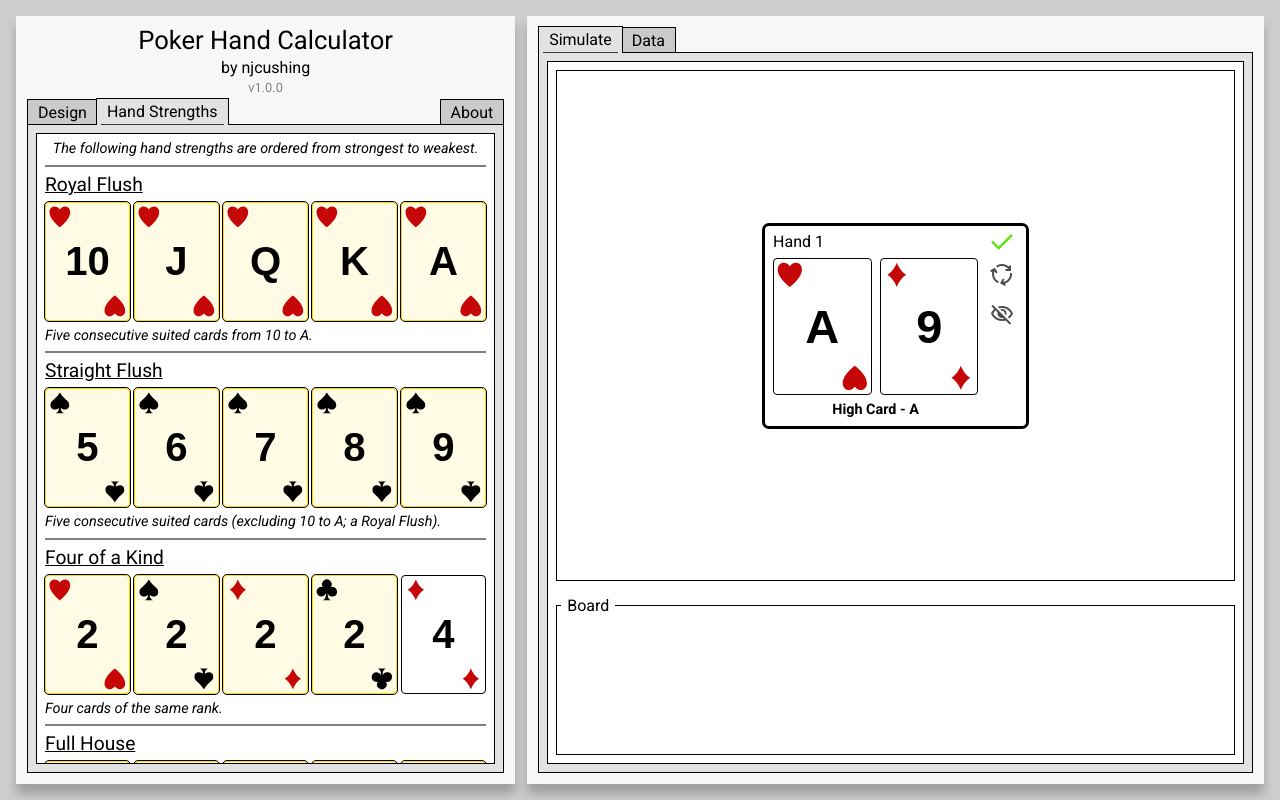
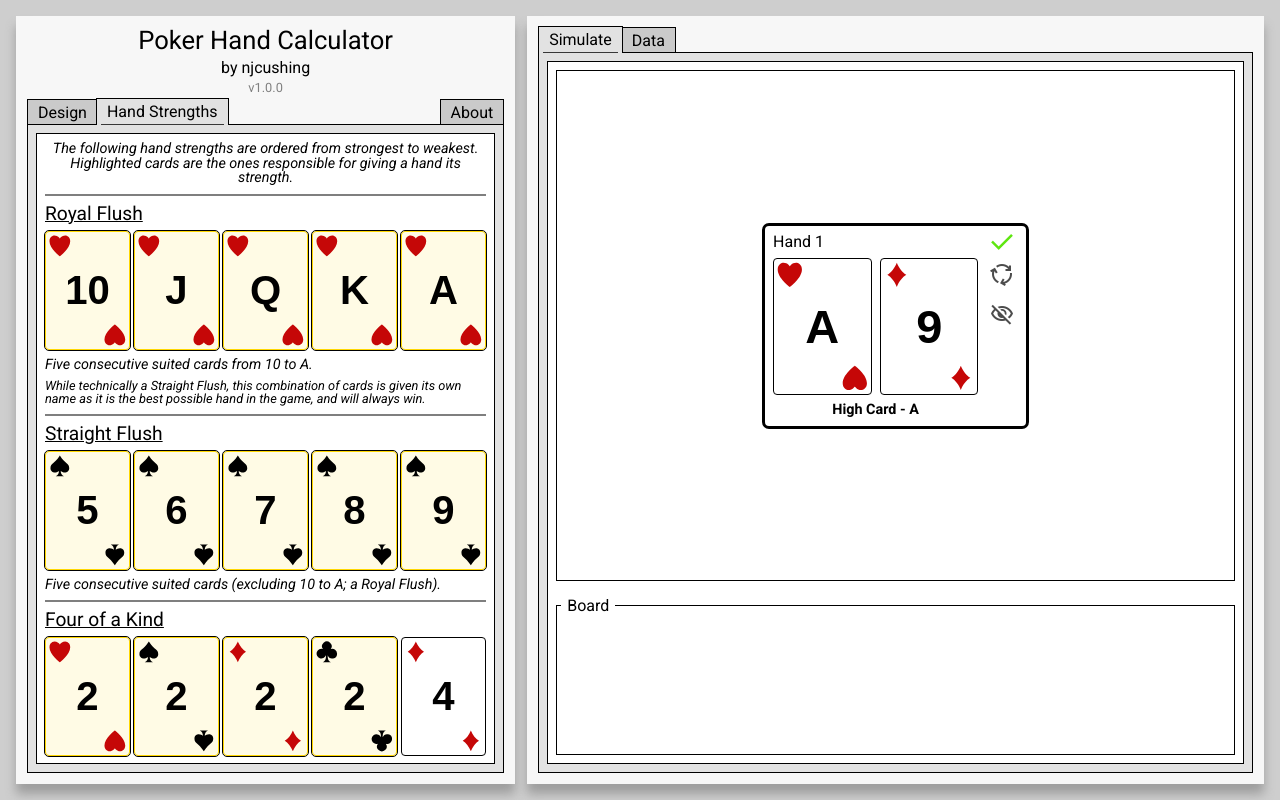
Before and after one commit to njcushing/poker-hand-calculator, a React (Vite) app: page / in a window 1280 px wide. Both pictures are taken after a click on the button "Hand Strengths". Built offline with nearby package versions, Linux system fonts and the light colour scheme.

Commit message:
Provide more clarification where appropriate

```diff
--- a/src/features/HandStrengths/index.tsx
+++ b/src/features/HandStrengths/index.tsx
@@ -27,6 +27,8 @@ const handStrengths: THandStrength[] = [
             { info: pickCard(deck, 1)!.card, showing: true },
         ],
         description: "Five consecutive suited cards from 10 to A.",
+        additionalInformation: `While technically a Straight Flush, this combination of cards is
+        given its own name as it is the best possible hand in the game, and will always win.`,
     },
     {
         name: "Straight Flush",
@@ -136,7 +138,8 @@ export function HandStrengths() {
     return (
         <ul className={styles["hand-strengths"]}>
             <p className={styles["hand-strengths-title"]}>
-                The following hand strengths are ordered from strongest to weakest.
+                The following hand strengths are ordered from strongest to weakest. Highlighted
+                cards are the ones responsible for giving a hand its strength.
             </p>
             {handStrengths.map((handStrength) => {
                 const { name, cards, description, additionalInformation } = handStrength;
```
